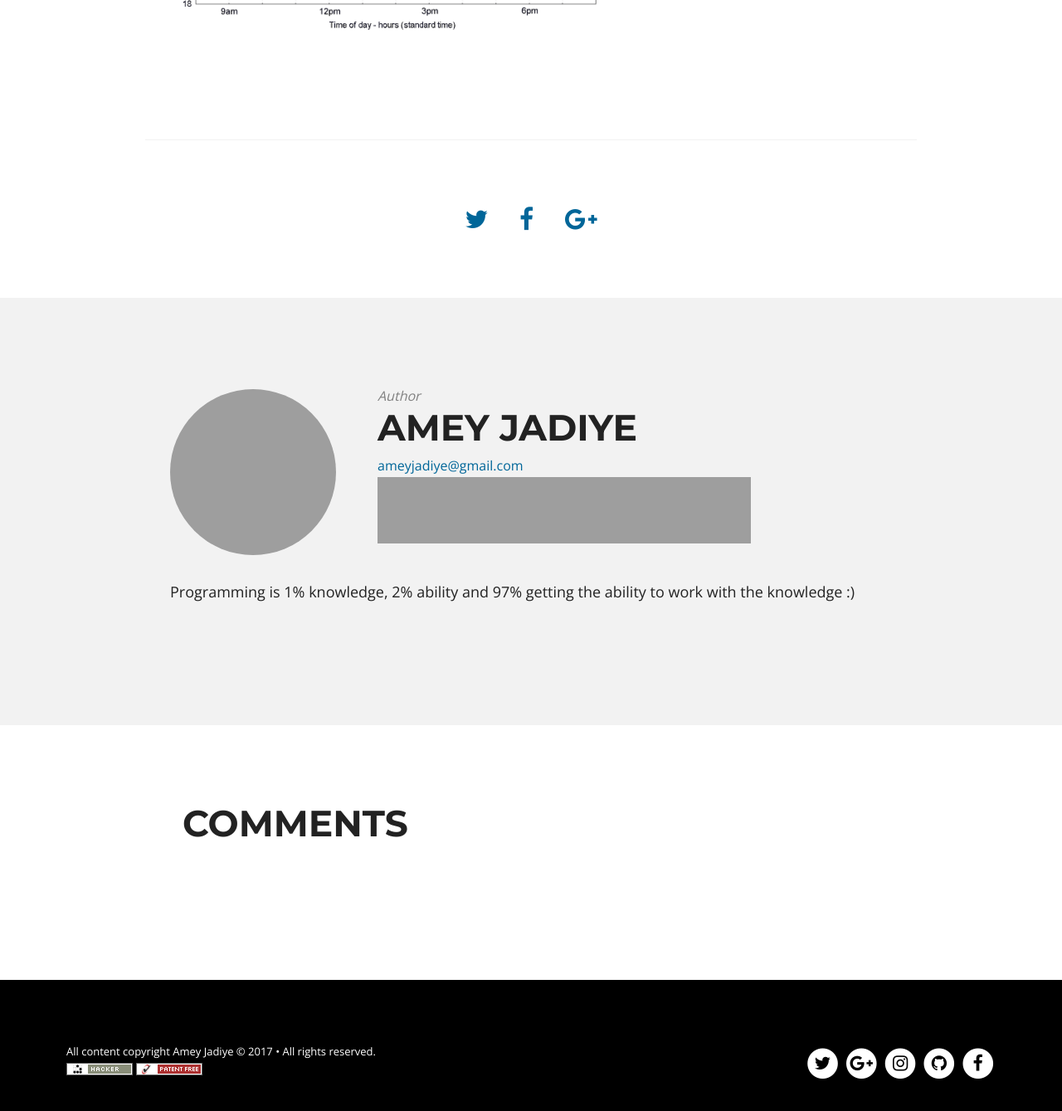
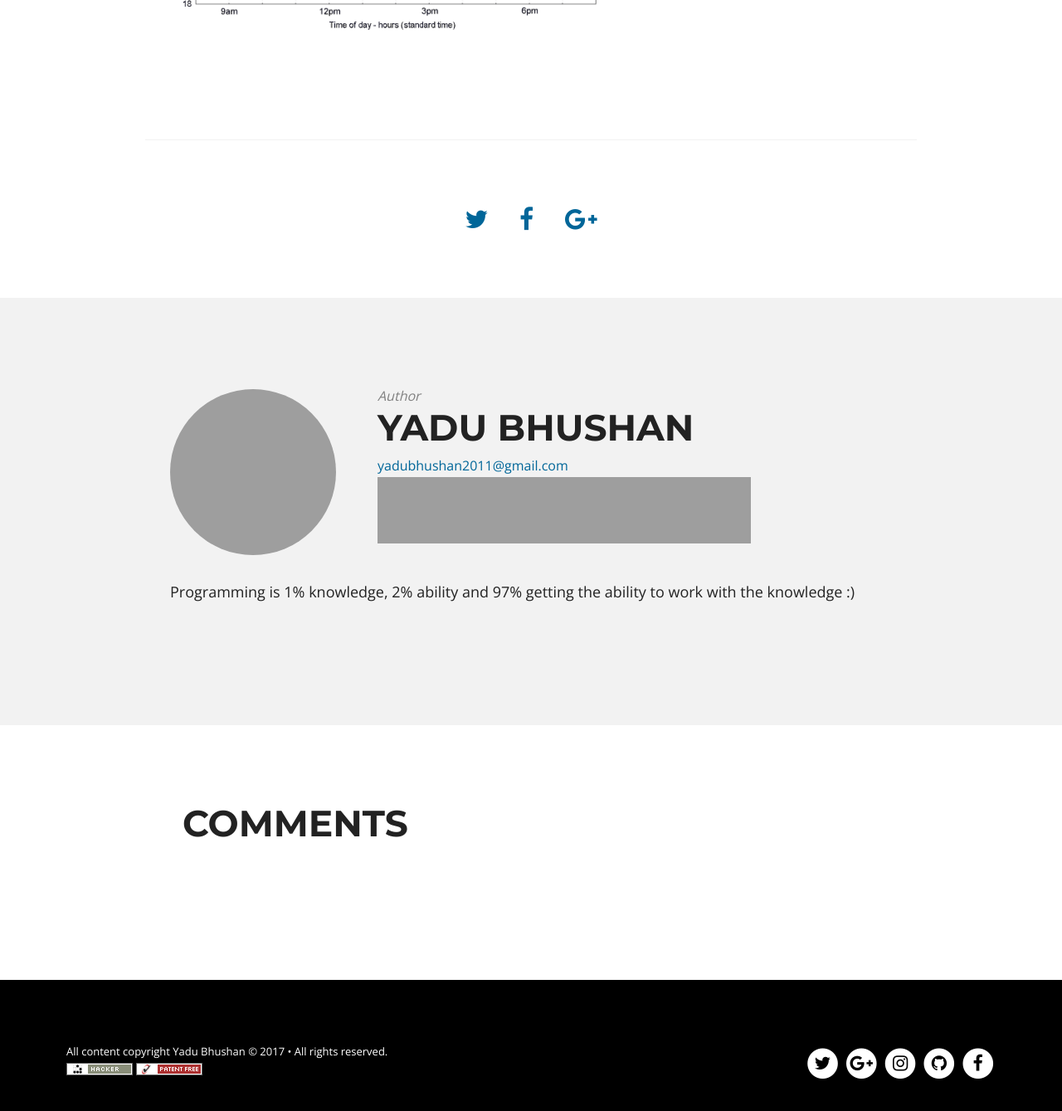
Before and after one commit to yadubhushan/yadubhushan.github.io, a Jekyll site: the page built from _posts/2016-03-20-LM35DZ-Arduino-Rpi2.md, in a window 1280 px wide and 1400 px high, scrolled down 3011 px. Shown: the top 1339 px of the window at 83% size. Built offline with Jekyll 4.4.1, drawn with Linux system fonts in a browser that asks for light colours; nearby versions of some CDN libraries; some of the changed text lies outside the part shown; grey boxes are pictures that could not be loaded.

Commit message:
Update _config.yml
Customizing for my name

```diff
--- a/_config.yml
+++ b/_config.yml
@@ -7,22 +7,22 @@ dropcap:	   true
 # Change url to your domain. Leave localhost server or blank when working locally.
 # or use the hint from http://jekyllrb.com/docs/github-pages/ to keep this the same
 # whether working locally or remotely. Start Jekyll with: jekyll serve --baseurl ''
-url:        	 https://yadubhushan.github.io/
+url:        	 https://yadubhushan.com/
 
 # Owner/author information
 owner:
-  name:           Amey Jadiye
+  name:           Yadu Bhushan
   avatar:         ameyjadiye.jpg
-  email:          ameyjadiye@gmail.com
+  email:          yadubhushan2011@gmail.com
   # Use the coder's toolbox at http://coderstoolbox.net/string/#!encoding=xml&action=encode&charset=us_ascii to encode your description into XML string
   description:    Programming is 1% knowledge, 2% ability and 97% getting the ability to work with the knowledge :)
   # Social networking links used in footer. Update and remove as you like.
-  twitter:        ameyjadiye
-  facebook:       ameyjadiye
-  github:         ameyjadiye
-  instagram:      ameyjadiye
+  twitter:        yadubhushan
+  facebook:       ybhushan
+  github:         yadubhushan
+  instagram:      yadubhushan
   # For Google Authorship https://plus.google.com/authorship
-  google_plus:    https://plus.google.com/u/0/+AmeyJadiye
+  google_plus:    https://plus.google.com/u/0/+yadubhushan2011
 
 # Analytics and webmaster tools stuff goes here
 google_analytics:   UA-104940779-1
```
